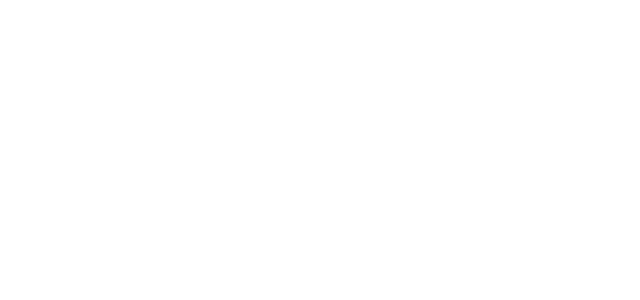
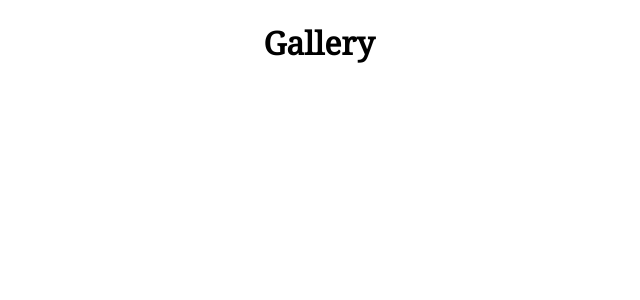
Before and after one commit to stevula/gallery, a React (Create React App) app: page / in a window 1280 px wide. Shown: the top 300 px of the page, without its empty margins (321-961 px from the left). Built offline with nearby package versions, Linux system fonts and the light colour scheme.

Commit message:
Add basic header with Noto font

```diff
--- a/public/index.html
+++ b/public/index.html
@@ -20,13 +20,16 @@
       Learn how to configure a non-root public URL by running `npm run build`.
     -->
     <!-- Google fonts -->
-    <link href="https://fonts.googleapis.com/css?family=Lato:100,300,400,700,900" rel="stylesheet">
+    <link href="https://fonts.googleapis.com/css?family=Lato:100,300,400,700,900|Noto+Serif" rel="stylesheet">
     <title>React App</title>
   </head>
   <body>
     <noscript>
       You need to enable JavaScript to run this app.
     </noscript>
+    <header>
+      <h1>Gallery</h1>
+    </header>
     <div id="root"></div>
     <!--
       This HTML file is a template.
--- a/src/index.css
+++ b/src/index.css
@@ -3,3 +3,8 @@
   margin: 0;
   padding: 0;
 }
+
+header {
+  text-align: center;
+  font-family: 'Noto Serif', serif;
+}
```
